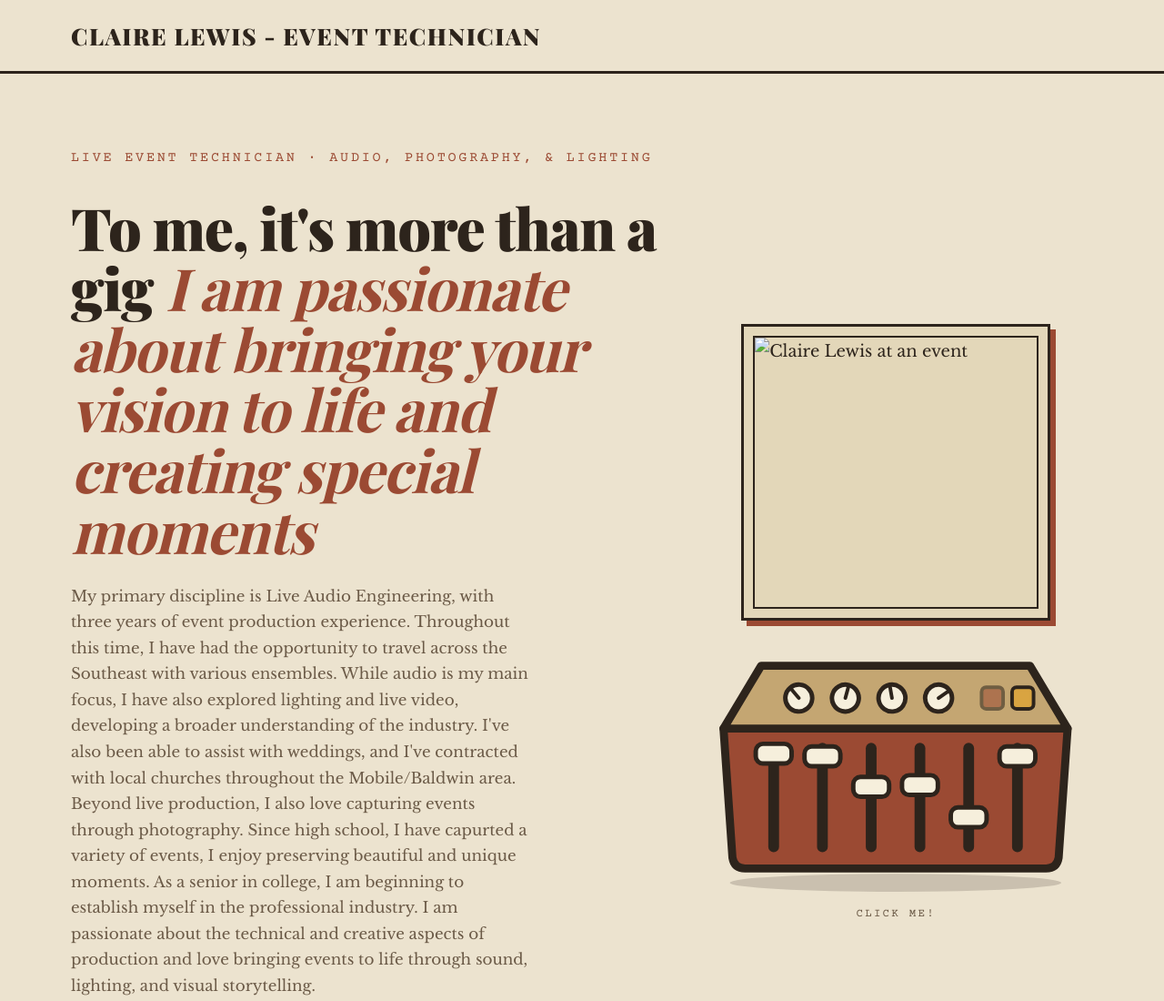
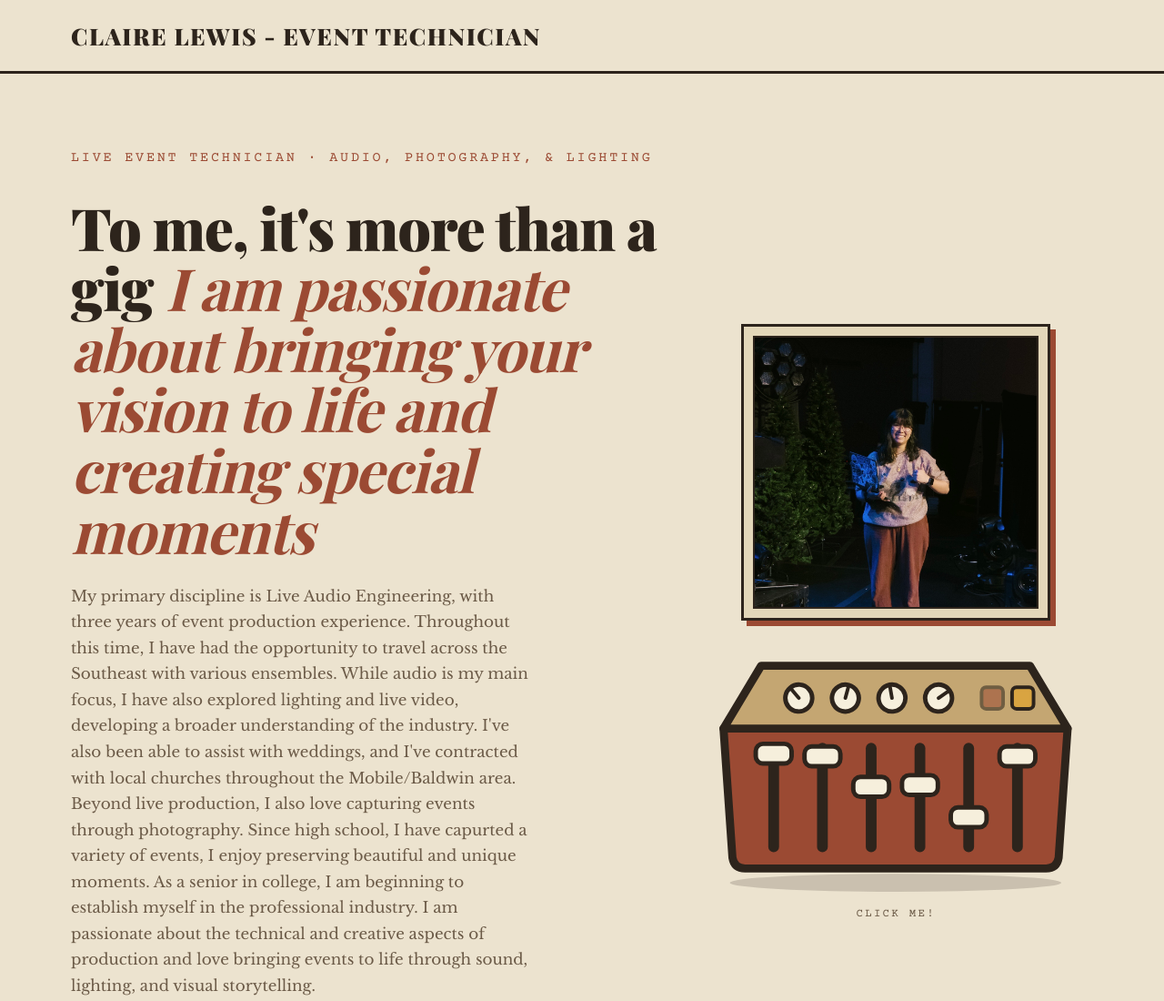
Before and after one commit to techclews/techclews.com, a plain HTML site: page index.html in a window 1280 px wide. Shown: the top 1100 px of the page at 91% size. Drawn offline with nearby package versions, Linux system fonts and the light colour scheme; a web font is replaced by a local one.

Commit message:
Fix image source extension in index.html

```diff
--- a/index.html
+++ b/index.html
@@ -116,7 +116,7 @@ footer{text-align:center;color:var(--muted);font-size:.85rem;padding:30px 0 50px
     </div>
     <div>
       <figure class="portrait-frame">
-        <img src="IMG_0946 2" alt="Claire Lewis at an event">
+        <img src="IMG_0946 2.jpeg" alt="Claire Lewis at an event">
       </figure>
       <button class="cbtn" type="button" aria-label="Cartoon audio console. Activate to move the faders."><svg class="console" id="c1" aria-hidden="true"></svg></button>
       <p class="hint mono">Click me!</p>
```
